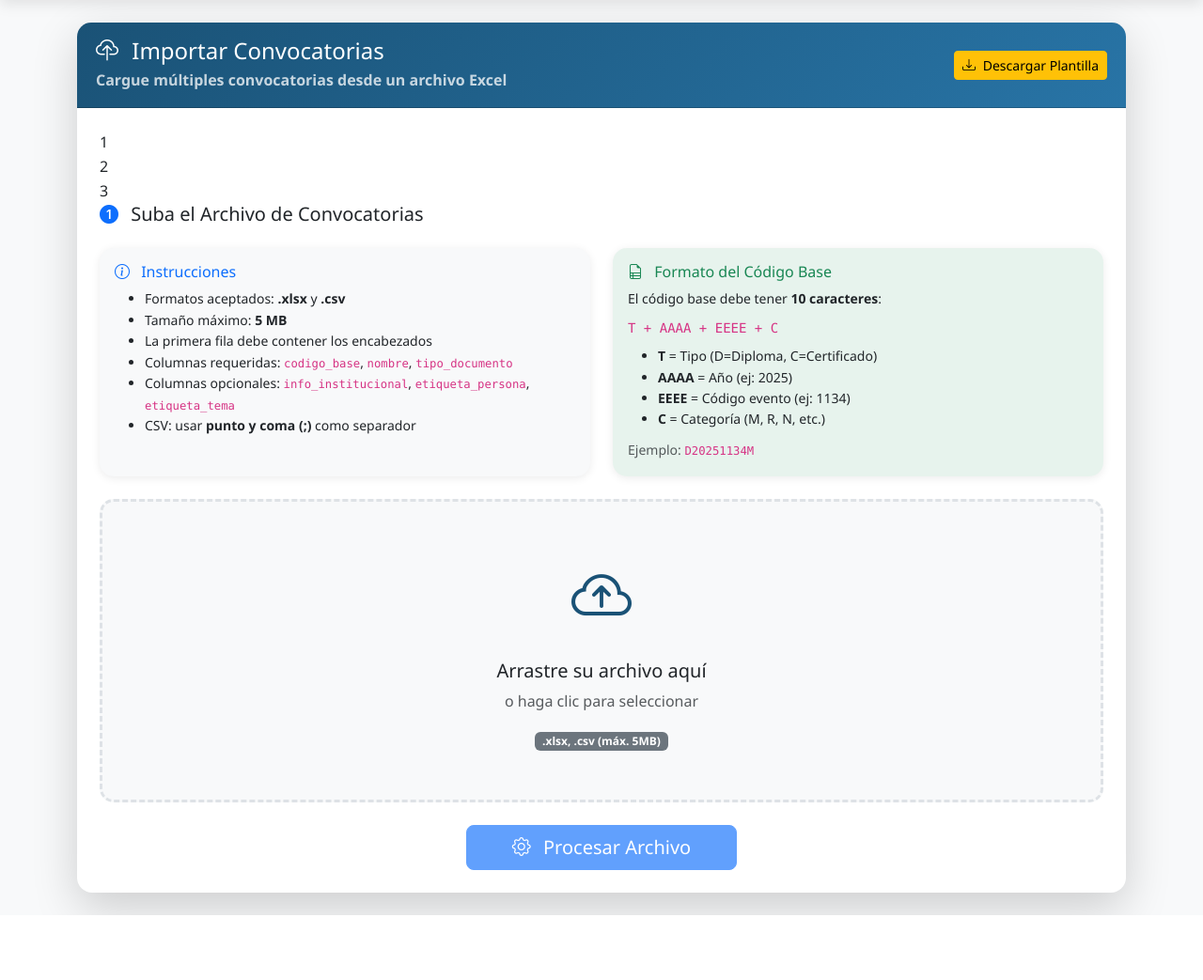
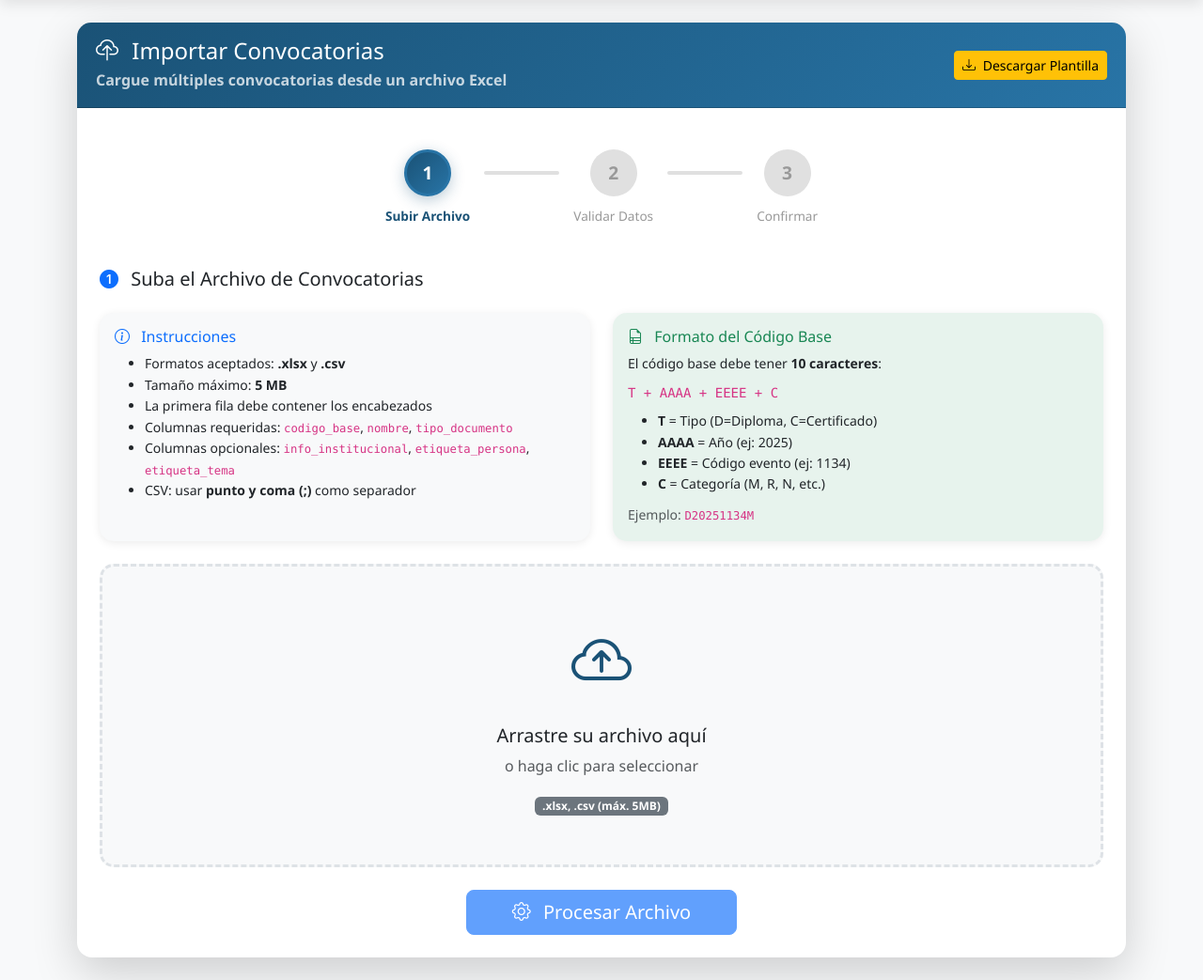
Before and after one commit to Vquintana21/Diplomas-colmed, a PHP site: page /carga-convocatorias.php in a window 1280 px wide. Shown: the part 66-1109 px from the top of the page at 94% size. Before the commit the page ends 1040 px from the top, so only its background shows below. Run offline with PHP 8.4, Linux system fonts and the light colour scheme; a user stored in the database is signed in.

Commit message:
Fix: Indicador de pasos en carga-convocatorias.php
- Actualizada estructura HTML para coincidir con index.php
- Usa steps-container, step-number, step-label, step-line
- Mismos estilos CSS que el indicador de pasos de index.php

https://claude.ai/code/session_017xcSTHUqTGazSjqf1Xay2S

```diff
--- a/carga-convocatorias.php
+++ b/carga-convocatorias.php
@@ -92,12 +92,23 @@ $conn->close();
             <div class="card-body p-4">
 
                 <!-- Indicador de Pasos -->
-                <div class="step-indicator">
-                    <div class="step active" id="stepIndicator1">1</div>
-                    <div class="line" id="lineIndicator1"></div>
-                    <div class="step" id="stepIndicator2">2</div>
-                    <div class="line" id="lineIndicator2"></div>
-                    <div class="step" id="stepIndicator3">3</div>
+                <div class="steps-container mb-4">
+                    <div class="d-flex justify-content-center">
+                        <div class="step active" id="stepIndicator1">
+                            <div class="step-number">1</div>
+                            <div class="step-label">Subir Archivo</div>
+                        </div>
+                        <div class="step-line" id="lineIndicator1"></div>
+                        <div class="step" id="stepIndicator2">
+                            <div class="step-number">2</div>
+                            <div class="step-label">Validar Datos</div>
+                        </div>
+                        <div class="step-line" id="lineIndicator2"></div>
+                        <div class="step" id="stepIndicator3">
+                            <div class="step-number">3</div>
+                            <div class="step-label">Confirmar</div>
+                        </div>
+                    </div>
                 </div>
 
                 <!-- ========================================= -->
```
